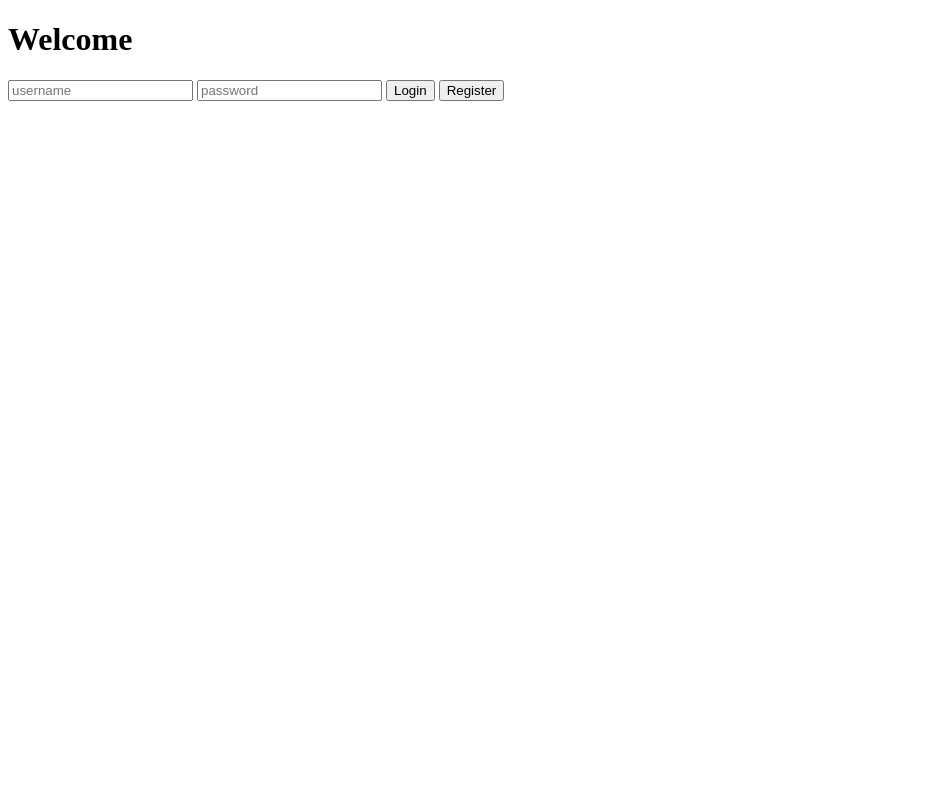
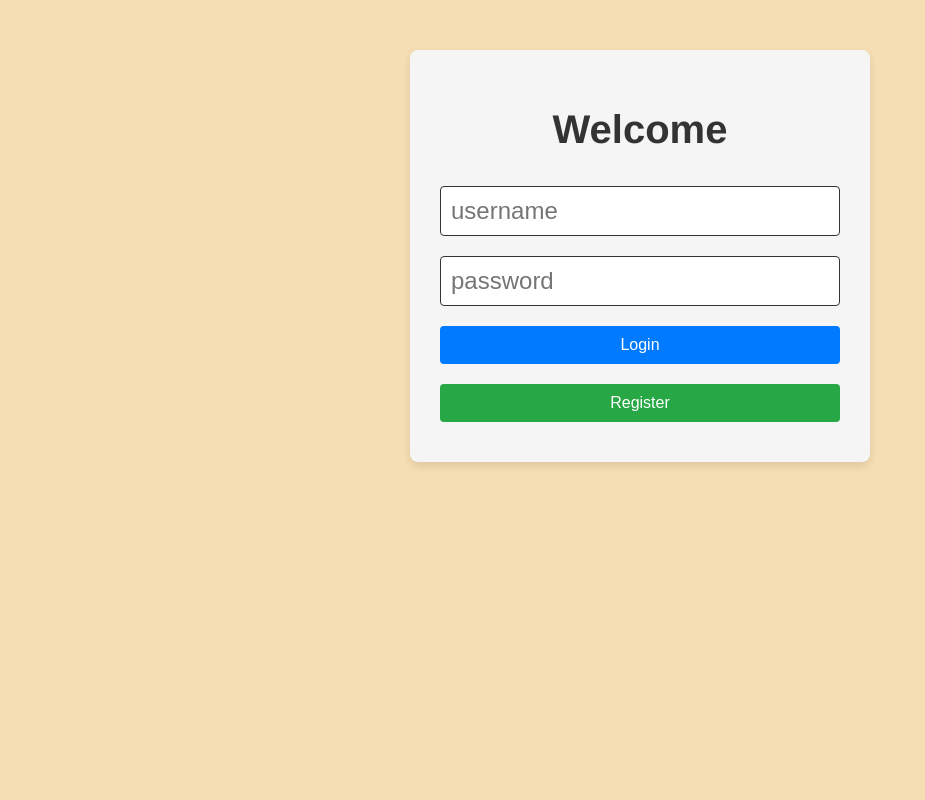
Before and after one commit to kungumasakthivel/Python-Authentication, a Flask app: page / in a window 1280 px wide. Shown: the whole page, without its empty margins (0-925 px from the left). Run offline with Flask 3, Linux system fonts and the light colour scheme.

Commit message:
added scss and scss to css convertor and add style.css to base class

```diff
--- /dev/null
+++ b/static/dist/style.css
@@ -0,0 +1,76 @@
+body {
+  background-color: wheat;
+  font-family: "Franklin Gothic Medium", "Arial Narrow", Arial, sans-serif;
+  color: #333;
+  display: flex;
+  flex-direction: column;
+  align-items: center;
+  height: 100vh;
+  margin: 0;
+  text-align: center;
+}
+
+.container {
+  background-color: whitesmoke;
+  border-radius: 8px;
+  box-shadow: 0 4px 8px rgba(0, 0, 0, 0.1);
+  padding: 30px;
+  max-width: 400px;
+  width: 100%;
+  margin: 50px auto;
+}
+.container h1 {
+  font-size: 2.5rem;
+  color: #333;
+  margin-bottom: 1.5rem;
+}
+.container p {
+  font-size: 18px;
+  color: #666;
+  margin-bottom: 20px;
+}
+.container .input-field {
+  width: 100%;
+  padding: 10px;
+  margin: 10px 0;
+  border: 1px solid #333;
+  border-radius: 4px;
+  font-size: 1.5rem;
+  box-sizing: border-box;
+}
+.container .input-field:focus {
+  border-color: #007bff;
+  outline: none;
+}
+.container .btn {
+  width: 100%;
+  padding: 10px;
+  margin: 10px 0;
+  border: none;
+  border-radius: 4px;
+  font-size: 1rem;
+  cursor: pointer;
+  transition: background-color 0.3s ease;
+}
+.container .btn.btn-login {
+  background-color: #007bff;
+  color: #fff;
+}
+.container .btn.btn-login:hover {
+  background-color: #0056b3;
+}
+.container .btn.btn-register {
+  background-color: #28a745;
+  color: #fff;
+}
+.container .btn.btn-register:hover {
+  background-color: #218838;
+}
+.container .btn.btn-logout {
+  background-color: #28a745;
+  color: #fff;
+  text-decoration: none;
+}
+.container .btn.btn-logout:hover {
+  background-color: #218838;
+}
--- /dev/null
+++ b/static/dist/style.min.css
@@ -0,0 +1 @@
+body{background-color:wheat;font-family:"Franklin Gothic Medium","Arial Narrow",Arial,sans-serif;color:#333;display:flex;flex-direction:column;align-items:center;height:100vh;margin:0;text-align:center}.container{background-color:#f5f5f5;border-radius:8px;box-shadow:0 4px 8px rgba(0,0,0,.1);padding:30px;max-width:400px;width:100%;margin:50px auto}.container h1{font-size:2.5rem;color:#333;margin-bottom:1.5rem}.container p{font-size:18px;color:#666;margin-bottom:20px}.container .input-field{width:100%;padding:10px;margin:10px 0;border:1px solid #333;border-radius:4px;font-size:1.5rem;box-sizing:border-box}.container .input-field:focus{border-color:#007bff;outline:none}.container .btn{width:100%;padding:10px;margin:10px 0;border:none;border-radius:4px;font-size:1rem;cursor:pointer;transition:background-color .3s ease}.container .btn.btn-login{background-color:#007bff;color:#fff}.container .btn.btn-login:hover{background-color:#0056b3}.container .btn.btn-register{background-color:#28a745;color:#fff}.container .btn.btn-register:hover{background-color:#218838}.container .btn.btn-logout{background-color:#28a745;color:#fff;text-decoration:none}.container .btn.btn-logout:hover{background-color:#218838}
--- /dev/null
+++ b/static/style.scss
@@ -0,0 +1,95 @@
+// Variables
+$primary-color: #007bff;
+$primary-hover-color: #0056b3;
+$secondary-color: #28a745;
+$secondary-hover-color: #218838;
+$background-color: wheat;
+$text-color: #333;
+$subtext-color: #666;
+
+// Style
+body {
+    background-color: $background-color;
+    font-family: 'Franklin Gothic Medium', 'Arial Narrow', Arial, sans-serif;
+    color: $text-color;
+    display: flex;
+    flex-direction: column;
+    align-items: center;
+    height: 100vh;
+    margin: 0;
+    text-align: center;
+}
+
+.container {
+    background-color: whitesmoke;
+    border-radius: 8px;
+    box-shadow: 0 4px 8px rgba($color: #000000, $alpha: 0.1);
+    padding: 30px;
+    max-width: 400px;
+    width: 100%;
+    margin: 50px auto;
+
+    h1 {
+        font-size: 2.5rem;
+        color: $text-color;
+        margin-bottom: 1.5rem;
+    }
+    p {
+        font-size: 18px;
+        color: $subtext-color;
+        margin-bottom: 20px;
+    }
+    .input-field {
+        width: 100%;
+        padding: 10px;
+        margin: 10px 0;
+        border: 1px solid #333;
+        border-radius: 4px;
+        font-size: 1.5rem;
+        box-sizing: border-box;
+
+        &:focus {
+            border-color: $primary-color;
+            outline: none;
+        }
+    }
+
+    .btn {
+        width: 100%;
+        padding: 10px;
+        margin: 10px 0;
+        border: none;
+        border-radius: 4px;
+        font-size: 1rem;
+        cursor: pointer;
+        transition: background-color 0.3s ease;
+
+        &.btn-login {
+            background-color: $primary-color;
+            color: #fff;
+
+            &:hover {
+                background-color: $primary-hover-color;
+            }
+        }
+
+        &.btn-register {
+            background-color: $secondary-color;
+            color: #fff;
+
+            &:hover {
+                background-color: $secondary-hover-color;
+            }
+        }
+
+        &.btn-logout {
+            background-color: $secondary-color;
+            color: #fff;
+            text-decoration: none;
+
+            &:hover {
+                background-color: $secondary-hover-color;
+            }
+        }
+    }
+}
--- a/templates/base.html
+++ b/templates/base.html
@@ -3,7 +3,7 @@
 <head>
     <meta charset="UTF-8">
     <meta name="viewport" content="width=device-width, initial-scale=1.0">
-    <link rel="stylesheet" href="" />
+    <link rel="stylesheet" href="{{url_for('static', filename='dist/style.css')}}" />
     <title>Flask Authentication</title>
 </head>
 <body>
--- a/templates/index.html
+++ b/templates/index.html
@@ -7,7 +7,7 @@
         <input type="text" name="username" placeholder="username" class="input-field"/>
         <input type="password" name="password" placeholder="password" class="input-field" />
         <input type="submit" value="Login" class="btn btn-login" onclick="setActionForm('login')"/>
-        <input type="button" value="Register" class="btn btn-login" onclick="setActionForm('register')"/>
+        <input type="button" value="Register" class="btn btn-register" onclick="setActionForm('register')"/>
     </form>
 </div>
 
```
